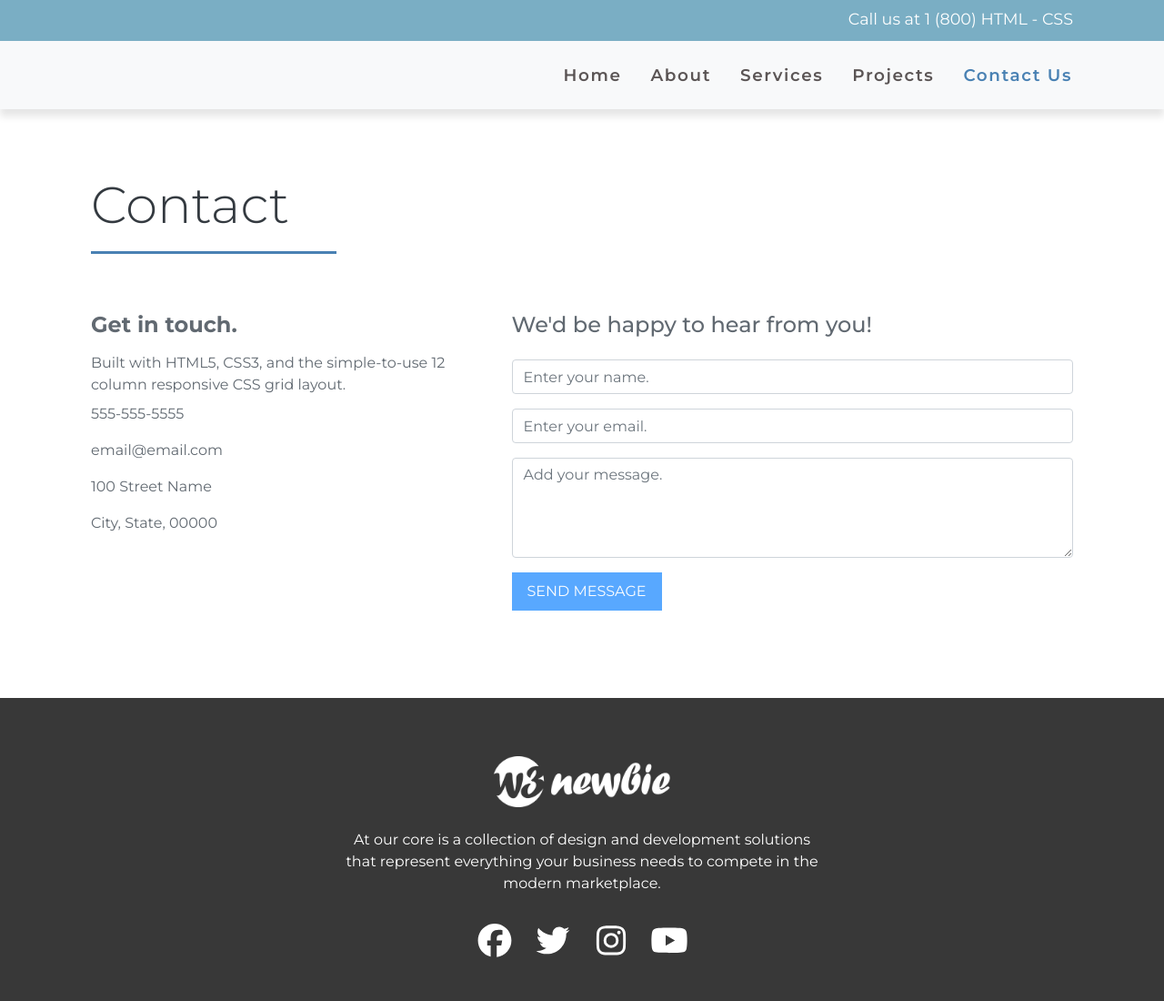
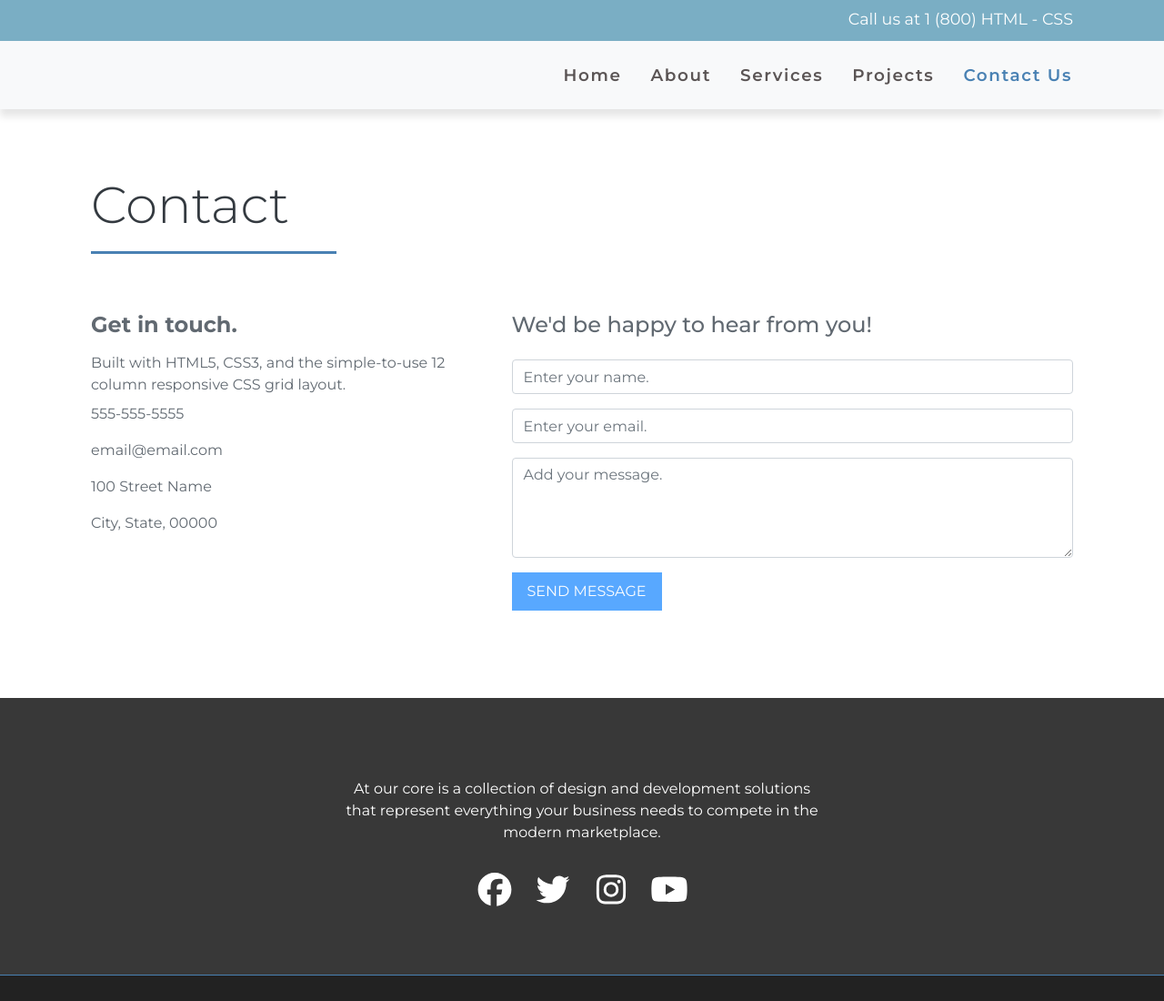
Before and after one commit to websagenz/bootstrap, a plain HTML site: page contact.html in a window 1280 px wide. Shown: the top 1100 px of the page at 91% size. Drawn offline with Linux system fonts and the light colour scheme.

Commit message:
Update contact.html

```diff
--- a/contact.html
+++ b/contact.html
@@ -121,7 +121,7 @@
 			<div class="row text-light text-center py-4 justify-content-center">
 
 				<div class="col-sm-10 col-md-8 col-lg-6">
-					<img src="img/logo-white.png" alt="">
+					<img src="" alt="">
 					<p>At our core is a collection of design and development solutions that represent everything your business needs to compete in the modern marketplace.</p>
 					<ul class="social pt-3">
 						<li><a href="https://www.facebook.com/w3newbie/" target="_blank"><i class="fab fa-facebook"></i></a></li>
```
